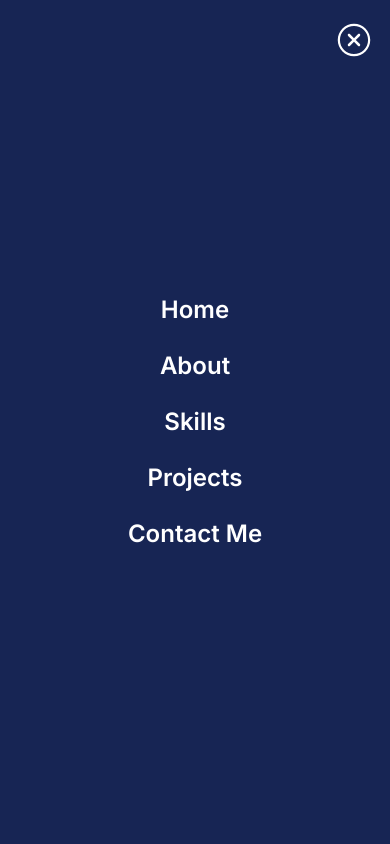
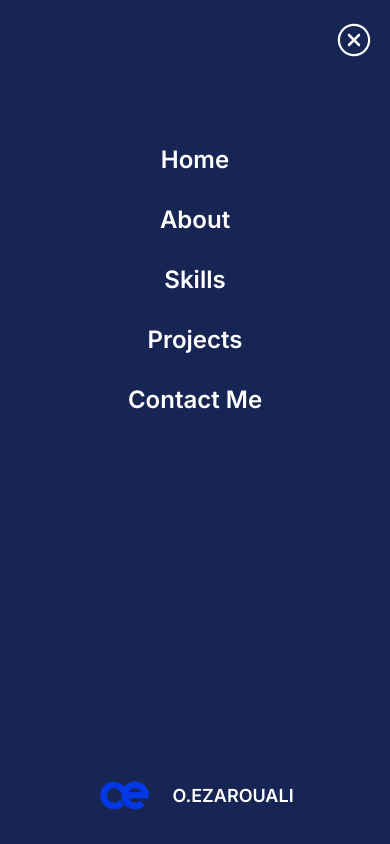
Before and after one commit to EzaroualiOumaima/My-Portfolio, a Next.js app: page /skills in a window 390 px wide. Both pictures are taken after a click on the icon 350 px from the left and 40 px from the top of the page. Shown: the top 844 px of the page. Built offline with nearby package versions, Linux system fonts and the light colour scheme.

Commit message:
full responsive

```diff
--- a/src/app/_components/Footer.tsx
+++ b/src/app/_components/Footer.tsx
@@ -48,7 +48,7 @@ export default function Footer() {
             href="https://www.linkedin.com/in/oumaima-ezarouali-382143232/"
             className="hover:underline"
           >
-            Ezarouali Oumaima™
+            Oumaima EZAROUALI™
           </Link>
           . All Rights Reserved.
         </span>
--- a/src/app/_components/Navbar.tsx
+++ b/src/app/_components/Navbar.tsx
@@ -62,8 +62,9 @@ const Navbar = () => {
             transition={{
               duration: "0.4",
             }}
-            className="bg-blue-950 gap-6  text-white font-semibold text-2xl  w-full h-screen flex flex-col items-center justify-center fixed top-0 right-0 left-0 bottom-0 z-50"
+            className="bg-blue-950 text-white font-semibold text-2xl w-full h-screen flex flex-col items-center justify-between fixed top-0 right-0 left-0 bottom-0 z-50"
           >
+            <div className="flex flex-col items-center justify-center gap-7 text-2xl pt-36">
             <Link href="/" className="hover:text-blue-800">
               Home
             </Link>
@@ -79,11 +80,17 @@ const Navbar = () => {
             <Link href="/contact" className="hover:text-blue-800">
               Contact Me
             </Link>
+            </div>
 
             <IoIosCloseCircleOutline
               className="w-10 h-10  absolute cursor-pointer top-5 right-4 text-white"
               onClick={() => setOpenMenu(false)}
             />
+            <div className="flex justify-center items-center gap-5 pb-5">
+              <Image src={logo} alt="logo" className="w-14 h-14"/>
+              <p className="text-white text-lg">O.EZAROUALI</p>
+
+            </div>
           </motion.div>
         )}
       </AnimatePresence>
--- a/src/app/about/page.tsx
+++ b/src/app/about/page.tsx
@@ -5,6 +5,7 @@ import image from "../../../public/assests/new picture.png";
 import AOS from "aos";
 import "aos/dist/aos.css";
 import Navbar from "../_components/Navbar";
+import Footer from "../_components/Footer";
 
 const AboutPage = () => {
   useEffect(() => {
@@ -37,7 +38,7 @@ const AboutPage = () => {
           <h1 className="font-semibold italic text-2xl md:text-xl leading-10 text-blue-500 text-center md:text-start">
             Full Stack Developer
           </h1>
-          <p className=" text-lg text-white leading-normal ">
+          <p className=" text-lg text-white leading-normal mb-20">
             I&apos;m a full stack web developer specialized in the MERN stack,
             I&apos;m proficient in building end-to-end web applications, from
             the database to the frontend. My expertise spans MongoDB for data
@@ -49,6 +50,7 @@ const AboutPage = () => {
           </p>
         </div>
       </div>
+      <Footer />
     </div>
   );
 };
--- a/src/app/contact/page.tsx
+++ b/src/app/contact/page.tsx
@@ -5,6 +5,7 @@ import AOS from "aos";
 import "aos/dist/aos.css";
 import Navbar from "../_components/Navbar";
 import { motion } from "framer-motion";
+import Footer from "../_components/Footer";
 
 const ContactPage = () => {
   useEffect(() => {
@@ -133,14 +134,16 @@ const ContactPage = () => {
                   initial={{ opacity: 0, x: -50 }}
                   animate={{ opacity: 1, x: 0 }}
                 >
-                <p className="text-green-600 font-bold text-lg">Message sent !</p>
+                  <p className="text-green-600 font-bold text-lg">
+                    Message sent !
+                  </p>
                 </motion.div>
               </>
             )}
           </div>
-
         </div>
       </form>
+      <Footer />
     </>
   );
 };
--- a/src/app/projects/page.tsx
+++ b/src/app/projects/page.tsx
@@ -6,6 +6,7 @@ import { projectsData } from "../libs/data";
 import AOS from "aos";
 import "aos/dist/aos.css";
 import Navbar from "../_components/Navbar";
+import Footer from "../_components/Footer";
 
 const Proj = () => {
   useEffect(() => {
@@ -20,7 +21,7 @@ const Proj = () => {
   return (
     <>
     <Navbar/>
-    <div className="bg-blue-950 flex flex-col items-center justify-center h-full w-full py-44">
+    <div className="bg-blue-950 flex flex-col items-center justify-center h-full w-full py-20">
       <h2
         data-aos="fade-up"
         className="py-4 tracking-widest text-gray-300 uppercase"
@@ -46,6 +47,7 @@ const Proj = () => {
         ))}
       </div>
     </div>
+    <Footer/>
     </>
   );
 };
--- a/src/app/skills/page.tsx
+++ b/src/app/skills/page.tsx
@@ -5,6 +5,7 @@ import Image from "next/image";
 import { motion } from "framer-motion";
 import AOS from "aos";
 import "aos/dist/aos.css";
+import Footer from "../_components/Footer";
 import Navbar from "../_components/Navbar";
 
 const SkillsPage = () => {
@@ -18,9 +19,9 @@ const SkillsPage = () => {
   }, []);
   return (
     <>
-      <Navbar />
-      <div className="w-full bg-blue-950 h-screen p-36 ">
-        <div className="max-w-[1240px] mx-auto flex flex-col justify-center items-center ">
+    <Navbar/>
+      <div className="w-full bg-blue-950 lg:h-screen p-2 py-20 ">
+        <div className="max-w-[1240px] mx-auto flex flex-col justify-center items-center h-full">
           <h2
             data-aos="fade-up"
             className="py-4 tracking-widest text-gray-300 uppercase"
@@ -61,6 +62,7 @@ const SkillsPage = () => {
           </div>
         </div>
       </div>
+      <Footer />
     </>
   );
 };
```
Lines whose indentation alone changed are shown as unchanged.
